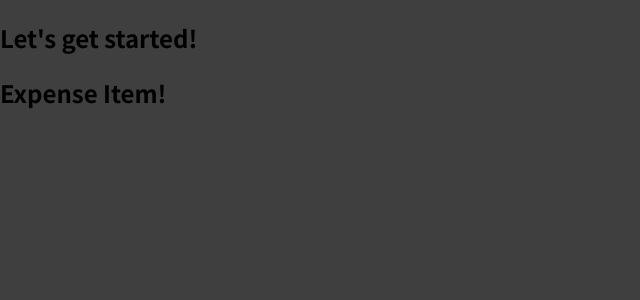
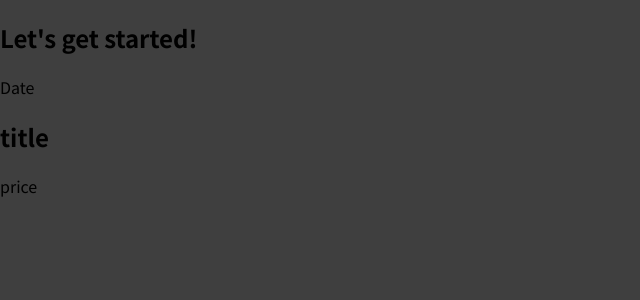
Before and after one commit to 99Nistha/expense-tracker-react-app, a JavaScript app: page / in a window 1280 px wide. Shown: the top 300 px of the page, without its empty margins (0-640 px from the left). Built offline with nearby package versions, Linux system fonts and the light colour scheme.

Commit message:
writing more complex JSX Code

```diff
--- a/src/components/ExpenseItem.js
+++ b/src/components/ExpenseItem.js
@@ -1,5 +1,13 @@
 function ExpenseItem() {
-    return <h2>Expense Item!</h2>
+  return (
+    <div>
+      <div>Date</div>
+      <div>
+        <h2>title</h2>
+        <div>price</div>
+      </div>
+    </div>
+  );
 }
 
 export default ExpenseItem;
--- a/src/index.js
+++ b/src/index.js
@@ -1,6 +1,6 @@
 import ReactDOM from 'react-dom';
 
 import './index.css';
-import App from './App';
+import App from './App.js';
 
 ReactDOM.render(<App />, document.getElementById('root'));
```
Also changed, not shown: 1 other file (tests, documents, lock files or other folders).
